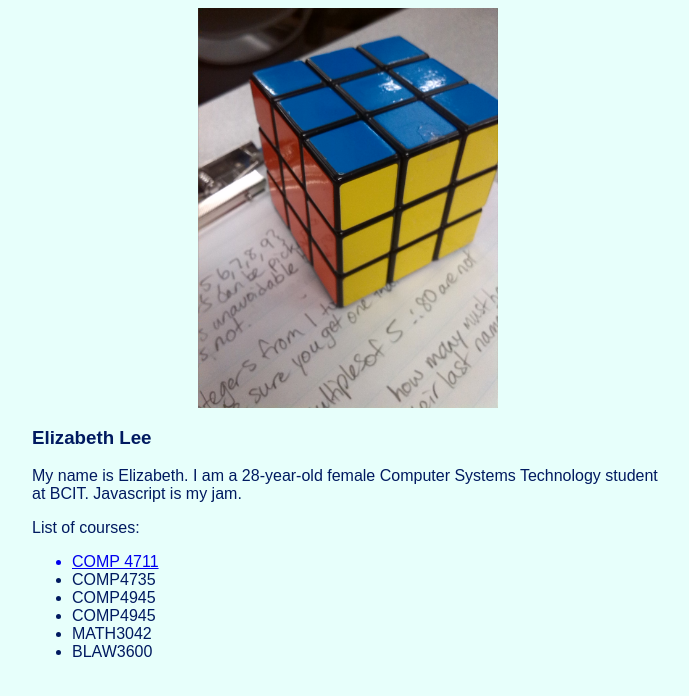
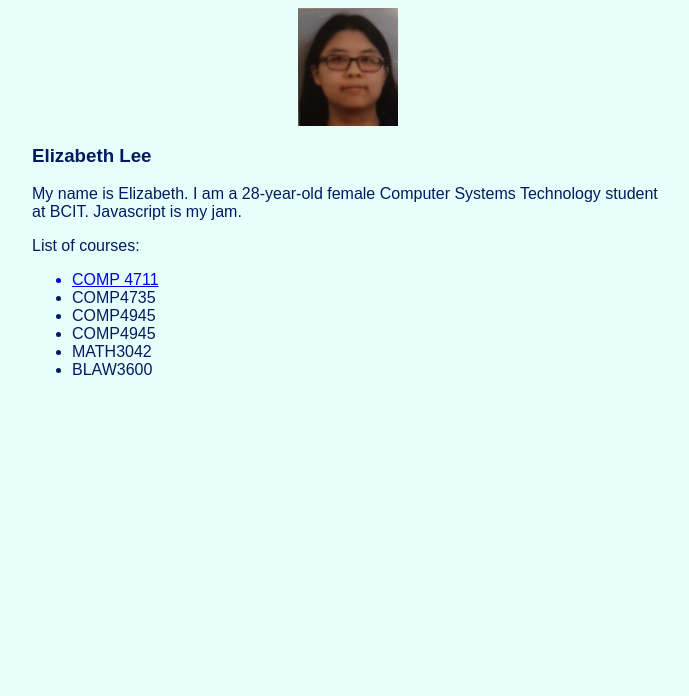
Before and after one commit to Lizhclee/Lizhclee.github.io, a plain HTML site: page index.html in a window 1280 px wide. Shown: the whole page, without its empty margins (292-981 px from the left). Drawn offline with Linux system fonts and the light colour scheme.

Commit message:
Updated picture of me

```diff
--- a/index.html
+++ b/index.html
@@ -22,7 +22,7 @@
 
 	<body>
 		<div id="aboutme">
-			<img id="pic" src="images/solvedRubiksCube.jpg" alt="placeholder" width="300" height="400">
+			<img id="pic" src="images/me.jpg" alt="A picture of me" width="100" height="118">
 			<h3>Elizabeth Lee</h3>
 			<p>My name is Elizabeth. I am a 28-year-old female Computer Systems Technology student at BCIT. Javascript is my jam.</p>
 			<span>List of courses:</span>
```
Also changed, not shown: images/me.jpg (added), images/solvedRubiksCube.jpg (deleted).
